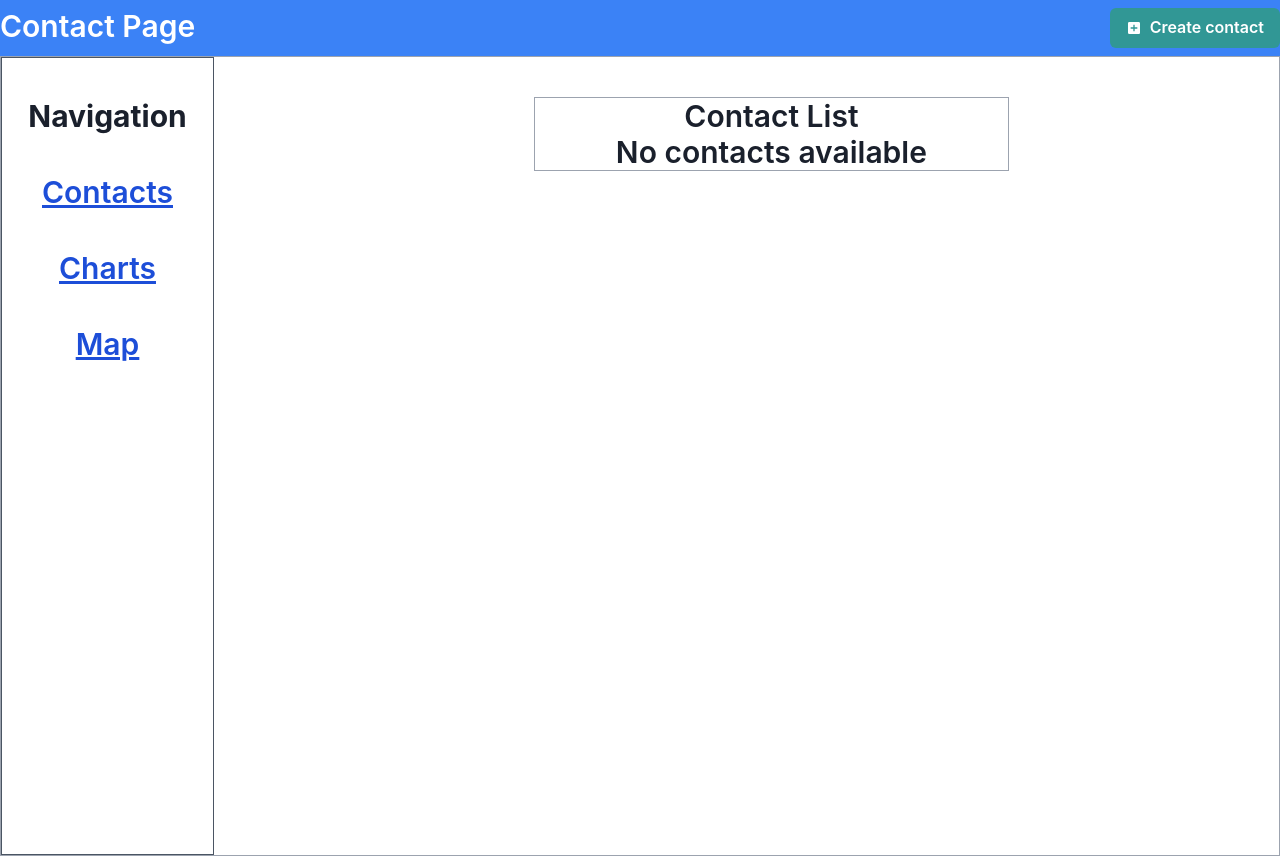
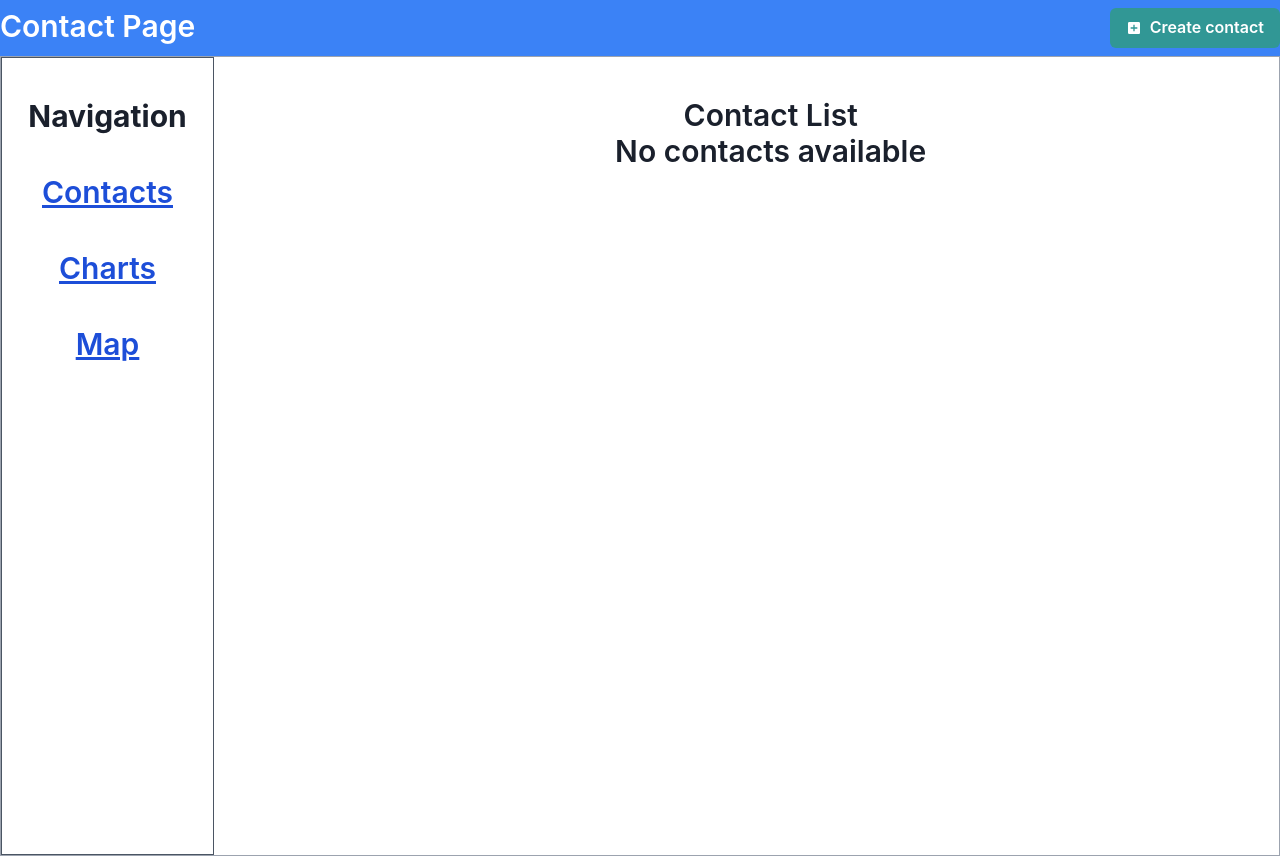
Before and after one commit to jayprakashlohar/Taiyo-Frontend-Task, a React (Vite) app in the folder taiyo-contect-book/: page / in a window 1280 px wide. Built offline with nearby package versions, Linux system fonts and the light colour scheme.

Commit message:
Added LineChart

```diff
--- a/taiyo-contect-book/src/components/ContactDetails/ContactDetails.tsx
+++ b/taiyo-contect-book/src/components/ContactDetails/ContactDetails.tsx
@@ -84,7 +84,7 @@ const ContactDetails: React.FC = () => {
           </Button>
         </div>
       ) : (
-        <div className=" border border-gray-400 ml-80 w-3/4 mt-10">
+        <div className="  ml-80 w-3/4 mt-10">
           <h2 className="text-center text-3xl font-semibold">Contact List</h2>
           {contacts.length === 0 ? (
             <p className="text-center text-3xl font-semibold">
```
